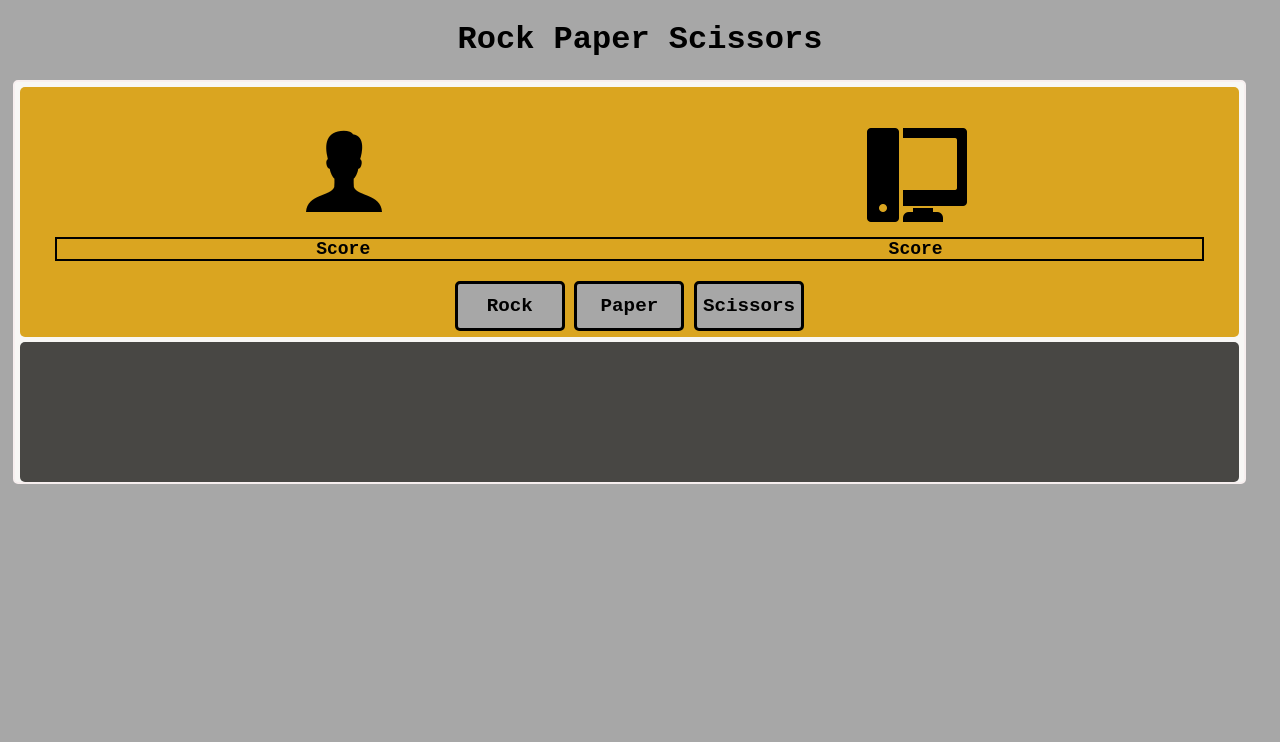
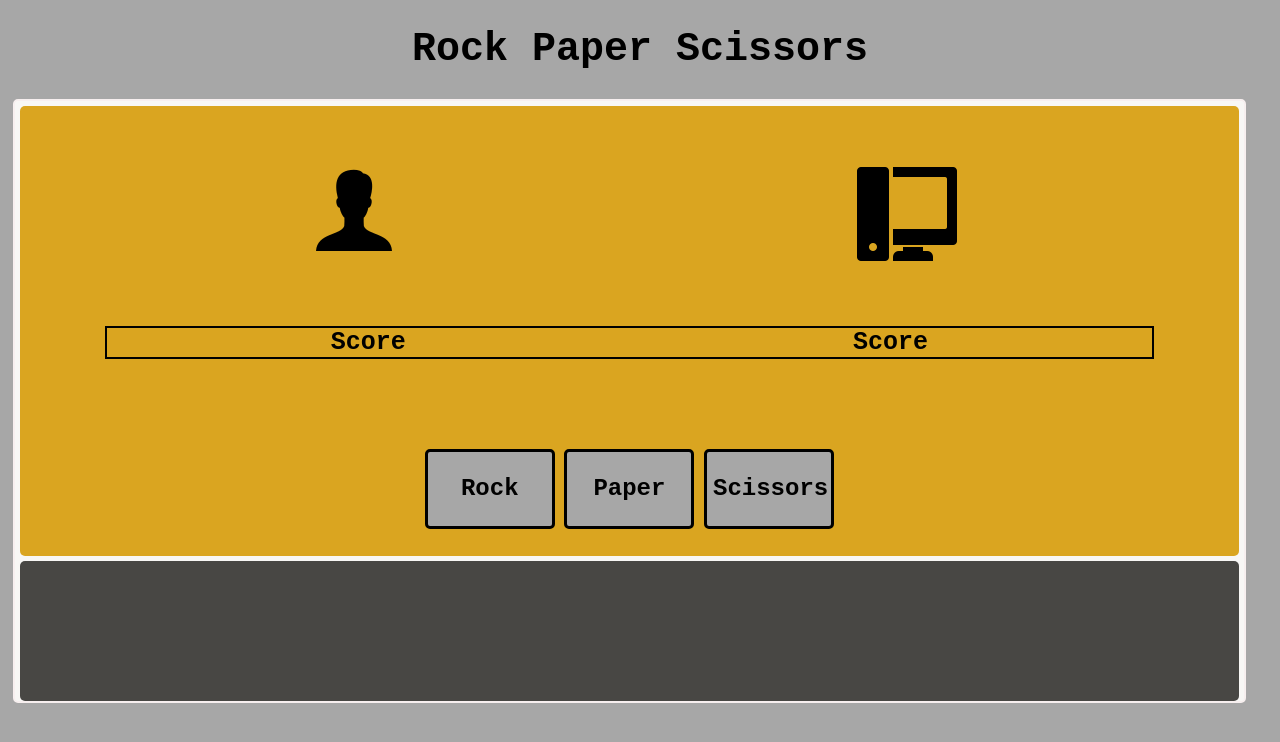
Before and after one commit to andreiacrodrigues/rock-paper-scissors, a plain HTML site: page index.html in a window 1280 px wide. Drawn offline with Linux system fonts and the light colour scheme.

Commit message:
change css

```diff
--- a/style.css
+++ b/style.css
@@ -6,11 +6,14 @@
 body{
     background-color: rgb(167, 167, 167);
 }
+h1{
+    font-size: 40px;
+}
 
 .square{
     border:2px solid rgb(247, 239, 239);
     width:96vw;
-    height:400px;
+    height:600px;
     background-color: rgb(248, 247, 245);
     border-radius:5px;
     margin: 5px;
@@ -18,7 +21,7 @@ body{
 
 .round{
     background-color: goldenrod;
-    height: 200px;
+    height: 400px;
     margin: 5px;
     padding: 25px;
     border-radius:5px;
@@ -29,7 +32,7 @@ body{
     flex-direction:row;
     justify-content: space-around;
     justify-items: center;
-    margin:10px;
+    margin:30px;
     background-color: goldenrod;
 }
 
@@ -39,17 +42,19 @@ body{
     justify-content: space-around;
     justify-items: center;
     border: 2px solid black;
-    margin:10px;
+    margin:60px;
     font-weight: bold;
     font-size: large;
+    font-size: 25px;
 }
 
 button{
-    width:110px;
-    height:50px;
+    width:130px;
+    height:80px;
     font-size: larger;
     font-weight: bold;
-    margin-top: 10px;
+    font-size: 24px;
+    margin-top: 30px;
     border: 3px solid black;
     border-radius: 5px;
     background-color: rgb(167, 167, 167);
```
